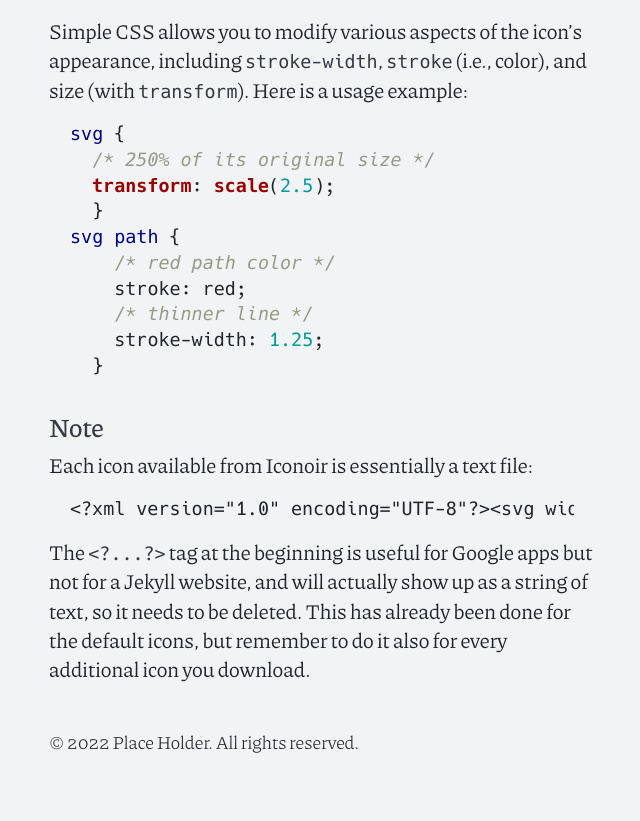
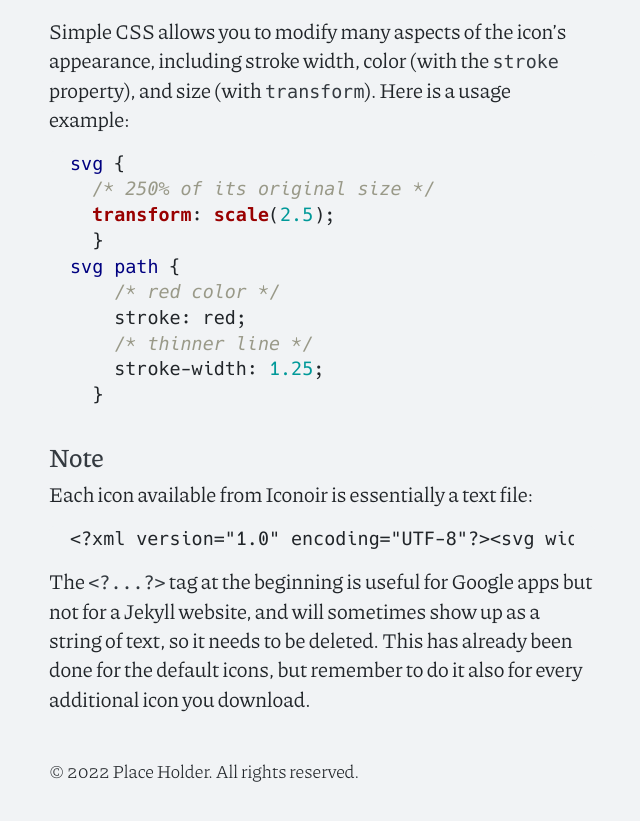
Before and after one commit to piazzai/cvless, a Jekyll site: the page built from _posts/2022-08-01-on-the-use-of-icons.md, in a window 1280 px wide and 1400 px high, scrolled down 3053 px, cut to the strip 572-1393 px from the top of the window. Shown: the whole strip, without its empty margins (318-958 px from the left). Built offline with Jekyll 4.4.1, drawn with Linux system fonts in a browser that asks for light colours; before the commit the page ends 4423 px from its top, so only the background shows below that.

Commit message:
Modify post body

```diff
--- a/_posts/2022-08-01-on-the-use-of-icons.md
+++ b/_posts/2022-08-01-on-the-use-of-icons.md
@@ -57,7 +57,7 @@ Second, they can be as links by writing:
 
 In this case, the icon shows up with link formatting and its stroke width slightly increases on hovering. Check it out. {% include iconlink.html icon="svg/github.svg" href="https://github.com/" %}
 
-Simple CSS allows you to modify various aspects of the icon's appearance, including `stroke-width`, `stroke` (i.e., color), and size (with `transform`). Here is a usage example:
+Simple CSS allows you to modify many aspects of the icon's appearance, including stroke width, color (with the `stroke` property), and size (with `transform`). Here is a usage example:
 
 {% highlight css %}
 svg {
@@ -65,7 +65,7 @@ svg {
   transform: scale(2.5);
   }
 svg path {
-    /* red path color */
+    /* red color */
     stroke: red;
     /* thinner line */
     stroke-width: 1.25;
@@ -82,4 +82,4 @@ Each icon available from Iconoir is essentially a text file:
 
 {% endhighlight %}
 
-The `<?...?>` tag at the beginning is useful for Google apps but not for a Jekyll website, and will actually show up as a string of text, so it needs to be deleted. This has already been done for the default icons, but remember to do it also for every additional icon you download.
+The `<?...?>` tag at the beginning is useful for Google apps but not for a Jekyll website, and will sometimes show up as a string of text, so it needs to be deleted. This has already been done for the default icons, but remember to do it also for every additional icon you download.
```
